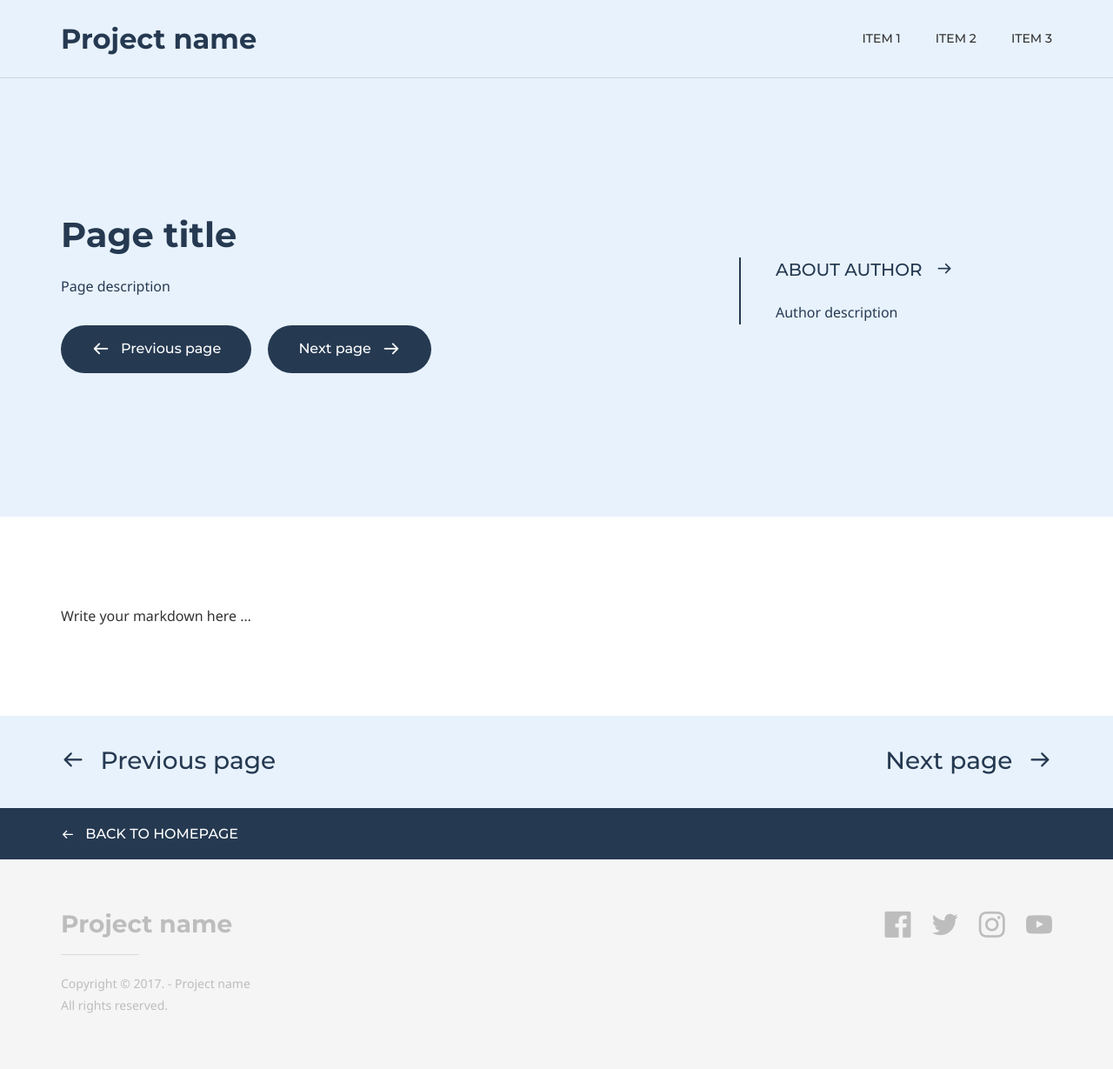
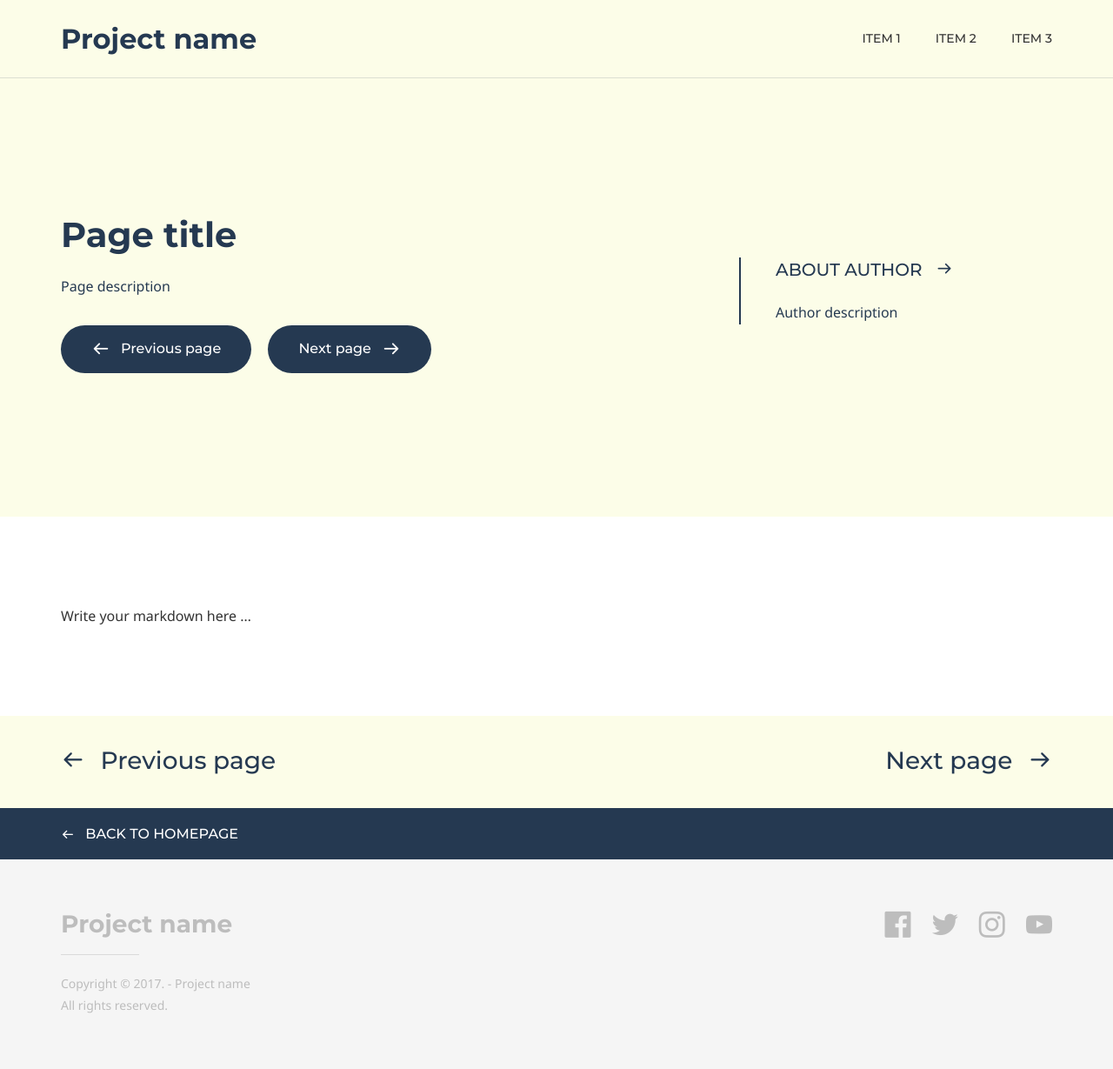
Before and after one commit to 8yrne/zeroecosystem, a Jekyll site: the page built from default.md, in a window 1280 px wide. Shown: the whole page at 87% size. Built offline with Jekyll 4.4.1, drawn with Linux system fonts in a browser that asks for light colours; some web fonts are replaced.

Commit message:
Update _config.yml

```diff
--- a/_config.yml
+++ b/_config.yml
@@ -1,7 +1,7 @@
 # Theme settings
 doks:
     baseurl:
-    color_theme: # Available themes: blue (default), green, purple, red and yellow
+    color_theme: yellow
     header:
         logo:
             text: Project name
```
